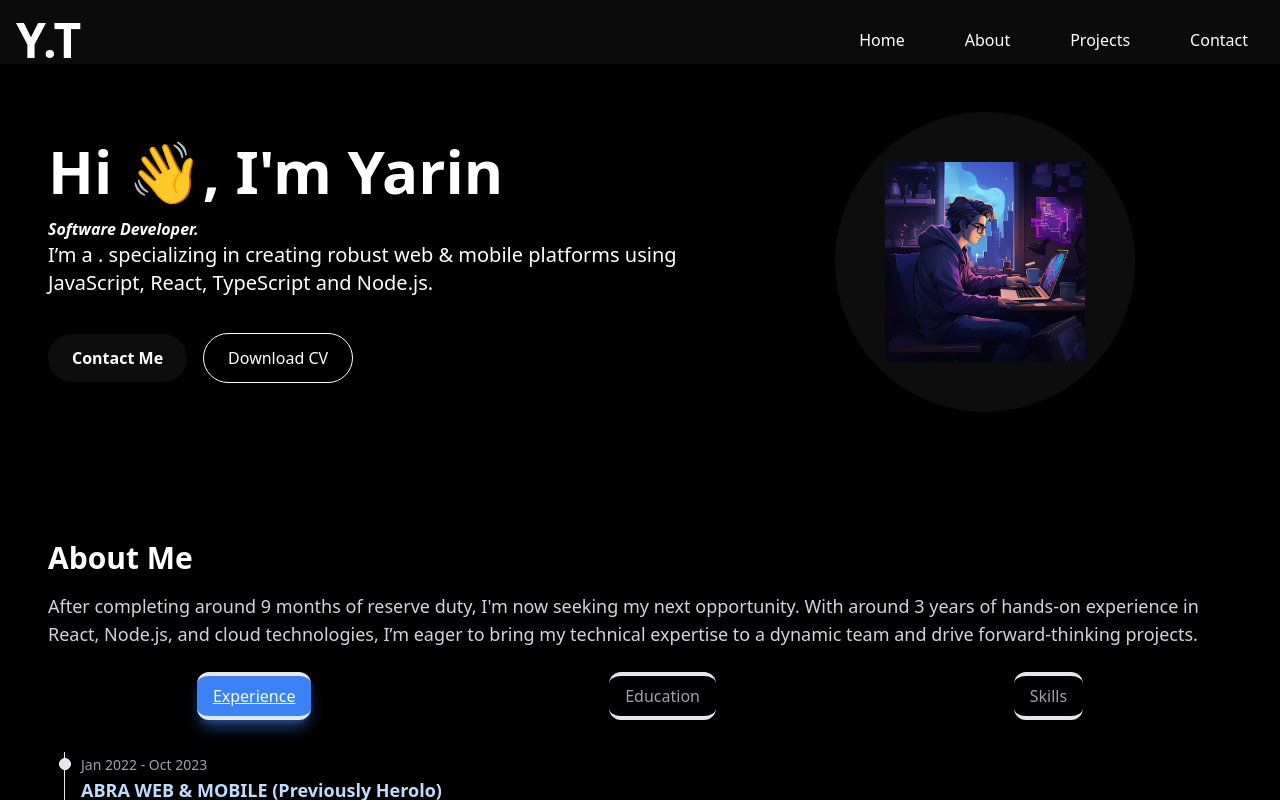
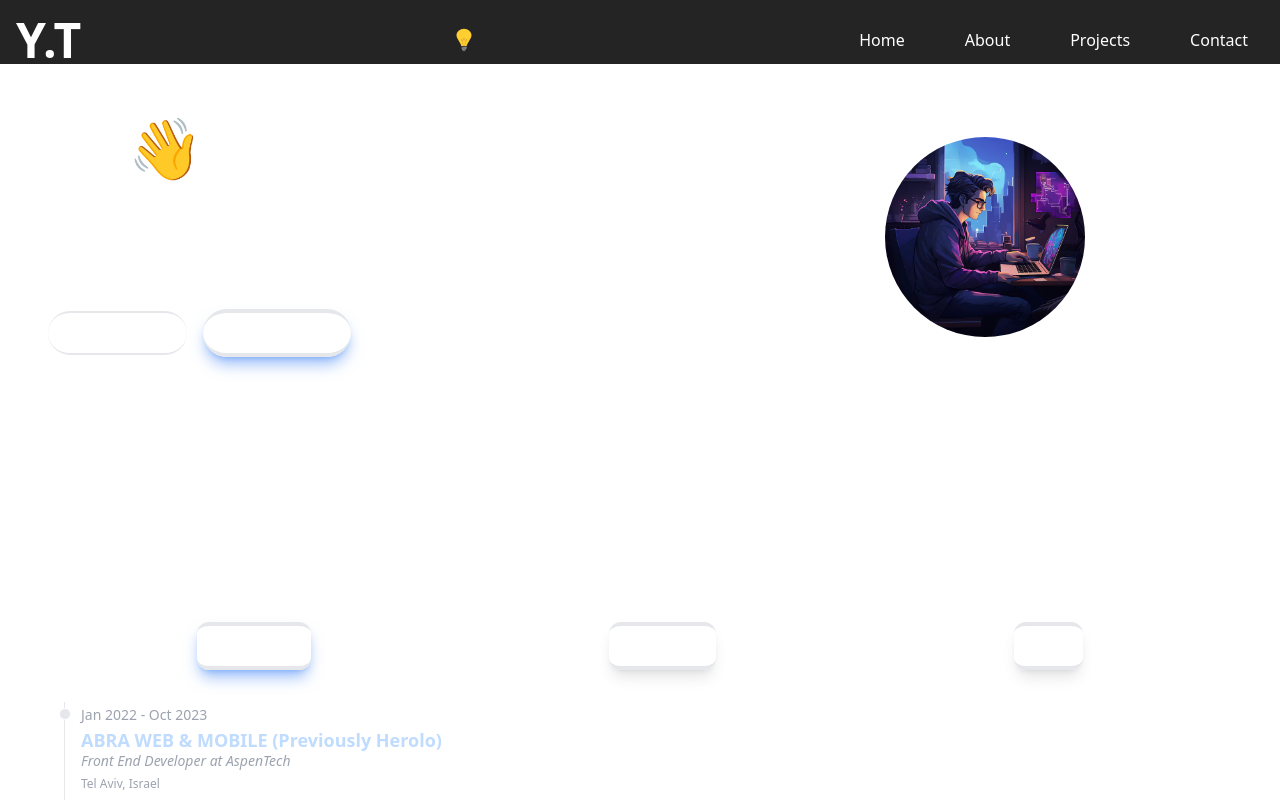
Before and after one commit to yarinTag/Y.T-Portfolio, a Next.js app: page / in a window 1280 px wide. Shown: the top 800 px of the page. Built offline with nearby package versions, Linux system fonts and the light colour scheme.

Commit message:
dark light bg + icon

```diff
--- /dev/null
+++ b/src/app/context/index.tsx
@@ -0,0 +1,30 @@
+'use strict';
+import React from 'react';
+
+interface IContextProps {
+  theme: 'white' | 'black';
+  toggleTheme: (value: boolean) => void;
+}
+
+export const ThemeContext = React.createContext<IContextProps>({
+  theme: 'white',
+  toggleTheme: () => {},
+});
+
+export const ThemeProvider = ({ children }: { children: React.ReactNode }) => {
+  const [theme, setTheme] = React.useState<'white' | 'black'>('black');
+
+  const toggleTheme = (value: boolean) => {
+    setTheme(value ? 'black' : 'white');
+  };
+
+  return (
+    <ThemeContext.Provider value={{ theme, toggleTheme }}>
+      <div
+        className={`bg-${theme} text-${theme === 'black' ? 'white' : 'black'}`}
+      >
+        {children}
+      </div>
+    </ThemeContext.Provider>
+  );
+};
--- /dev/null
+++ b/src/app/icons/LightBulbOff.tsx
@@ -0,0 +1,44 @@
+const LightBulbOff = () => (
+  <svg
+    width={'24px'}
+    height={'24px'}
+    viewBox='0 0 64 64'
+    xmlns='http://www.w3.org/2000/svg'
+    xmlnsXlink='http://www.w3.org/1999/xlink'
+    aria-hidden='true'
+    role='img'
+    className='iconify iconify--emojione'
+    preserveAspectRatio='xMidYMid meet'
+    fill='#000000'
+  >
+    <g id='SVGRepo_bgCarrier' strokeWidth='0'></g>
+    <g
+      id='SVGRepo_tracerCarrier'
+      strokeLinecap='round'
+      strokeLinejoin='round'
+    ></g>
+    <g id='SVGRepo_iconCarrier'>
+      <path d='M28 58c0 2.2 1.8 4 4 4s4-1.8 4-4h-8' fill='#616466'></path>
+      <path
+        d='M24.9 48H39c.8-4.3 3.5-8.5 6.3-12.9C48.6 30 52 24.7 52 19.6C52 9.9 43 2 32 2S12 9.9 12 19.6c0 5.1 3.4 10.4 6.6 15.5c2.8 4.4 5.5 8.6 6.3 12.9'
+        fill='#ffce31'
+      ></path>
+      <path
+        d='M26.4 33.6c.1.6.3 1.2.4 1.8c.3 1.1.5 2.1.8 3.2c.9 3.8 1.7 7 2.4 9.5h.6c-.5-2.5-1.2-5.8-2.1-9.6c-.2-1-.5-2.1-.7-3.2c-.1-.5-.2-1.1-.4-1.6c.8-.2 2.7-.8 4.6-2.9c1.9 2.1 3.8 2.7 4.6 2.9c-.1.6-.2 1.1-.4 1.6c-.2 1.1-.5 2.2-.7 3.2c-.9 3.8-1.6 7.1-2.1 9.6h.6c.6-2.5 1.5-5.7 2.4-9.5c.2-1 .5-2.1.8-3.2c.1-.6.3-1.2.4-1.8c.8-.1 1.5-.3 2-.8c.6-.6.9-1.3.7-2.1c-.1-.4-.3-.9-.9-1c-.3-.1-.5-.1-.8 0c-.3.1-.5.3-.6.4c-.5.6-.7 1.2-.9 1.8l-.3.9s-.8.1-2.7-1.2c-1-.7-1.3-1.2-1.6-1.5c.3-.4.6-.7.9-1.2c.1-.3.2-.5.3-.9c0-.3 0-.7-.2-1c-.2-.3-.4-.6-.9-.8c-.2-.1-.4-.1-.6-.1s-.4 0-.6.1c-.4.2-.7.5-.9.8c-.2.3-.2.7-.2 1c0 .3.1.6.3.9c.2.5.5.9.9 1.2c-.3.3-.6.8-1.6 1.5c-1.8 1.2-2.7 1.2-2.7 1.2l-.3-.9c-.2-.6-.4-1.2-.9-1.8c-.1-.1-.3-.3-.6-.4c-.3-.1-.6-.1-.8 0c-.6.2-.8.7-.9 1c-.1.8.2 1.5.7 2.1c.6.5 1.3.7 2 .8M38 32.1c.2-.5.4-1.1.8-1.4c.1-.1.2-.1.2-.1h.2c.1 0 .2.1.3.4c.1.4-.1 1-.5 1.3c-.3.2-.7.4-1.1.5c0-.3 0-.5.1-.7m-6.6-4.8c.2-.2.4-.4.6-.4c.2 0 .4.1.6.4c.2.3.1.7-.1 1.1c-.1.3-.3.6-.5.8c-.2-.3-.4-.5-.5-.8c-.2-.3-.3-.7-.1-1.1m-6.8 3.5c0-.2.1-.3.3-.4h.2s.1.1.2.1c.3.3.6.9.8 1.4c.1.2.1.4.2.6c-.4-.1-.8-.2-1.1-.5c-.4-.2-.6-.7-.6-1.2'
+        fill='#c79127'
+      ></path>
+      <g fill='#94989b'>
+        <path d='M24.9 50h14.3v1.8H24.9z'> </path>
+        <path d='M25.9 53.6h12.3v1.8H25.9z'> </path>
+      </g>
+      <path fill='#616466' d='M25.9 51.8h12.3v1.8H25.9z'></path>
+      <g fill='#94989b'>
+        <path d='M39.2 50l-13.3 3.6v1.9l13.3-3.7z'> </path>
+        <path d='M26.9 57.3h10.3v1.8H26.9z'> </path>
+      </g>
+      <path fill='#616466' d='M26.9 55.5h10.3v1.8H26.9z'></path>
+      <path fill='#94989b' d='M38.2 53.6l-11.3 3.7v1.9l11.3-3.7z'></path>
+    </g>
+  </svg>
+);
+export default LightBulbOff;
--- /dev/null
+++ b/src/app/icons/LightBulbOn.tsx
@@ -0,0 +1,97 @@
+const LightBulbOn = () => (
+  <svg
+    width={'24px'}
+    height={'24px'}
+    viewBox='0 0 128 128'
+    xmlns='http://www.w3.org/2000/svg'
+    xmlnsXlink='http://www.w3.org/1999/xlink'
+    aria-hidden='true'
+    role='img'
+    className='iconify iconify--noto'
+    preserveAspectRatio='xMidYMid meet'
+    fill='#000000'
+  >
+    <g id='SVGRepo_bgCarrier' strokeWidth='0'></g>
+    <g
+      id='SVGRepo_tracerCarrier'
+      strokeLinecap='round'
+      strokeLinejoin='round'
+    ></g>
+    <g id='SVGRepo_iconCarrier'>
+      <ellipse
+        cx='64'
+        cy='116.87'
+        rx='12.09'
+        ry='7.13'
+        fill='#424242'
+      ></ellipse>
+      <path
+        d='M64 4C42.92 4 25.82 19.67 25.82 38.99c0 5.04 1.52 10.43 3.75 15.18c3.13 6.68 6.54 11.62 7.54 13.44c2.78 5.06 2.38 10.39 3.15 13.73c1.45 6.24 5.79 8.5 23.73 8.5s21.8-2.15 23.41-7.9c1.1-3.91.03-8.18 2.8-13.23c1-1.82 5.07-7.85 8.21-14.54c2.23-4.75 3.75-10.14 3.75-15.18C102.18 19.67 85.08 4 64 4z'
+        fill='#ffd600'
+      ></path>
+      <ellipse cx='64' cy='86.13' rx='21.94' ry='4.46' fill='#b26500'></ellipse>
+      <ellipse cx='64' cy='86.13' rx='21.94' ry='4.46' fill='#b26500'></ellipse>
+      <ellipse cx='64' cy='86.13' rx='15.99' ry='2.06' fill='#ffa000'></ellipse>
+      <g fill='none' strokeWidth='2' strokeMiterlimit='10'>
+        <path
+          d='M53.3 56.77c-.62 1.56-2.23 4.77-1.39 6.21c1.95 3.35 6.6 4.55 6.6 7.63c0 4.7-3.42 19.93-3.42 19.93'
+          stroke='#b26500'
+        ></path>
+        <path
+          d='M74.03 56.21s2.24 4.8 1.29 6.95c-.71 1.6-4.98 4.18-5.53 4.61c-2.55 2 .84 22.78.84 22.78'
+          stroke='#b26500'
+        ></path>
+        <path
+          d='M53.3 56.77c3.44-6.8 5.21-22.32.84-21.53c-7.37 1.33 1.71 26.83 6.18 23.9s10.01-23.85 3.21-23.93c-6.8-.08.46 26.66 5.08 23.69c3.65-2.35 12.56-23.66 5.24-23.66c-6.23 0 .19 20.97.19 20.97'
+          stroke='#ffffff'
+        ></path>
+      </g>
+      <path
+        d='M85.89 87.06S80.13 89.84 64 89.84s-21.89-2.78-21.89-2.78s-.36 5.14.83 7.47c1.43 2.8 2.53 3.77 2.53 3.77l.6 2.85l-.24.75c-.31.98-.09 2.06.6 2.83l.52.58l.58 2.74l-.2.55c-.38 1.05-.12 2.22.66 3.02l.38.39l.47 2.24s2.38 5.08 15.16 5.08s15.16-5.08 15.16-5.08l.04-.19l.26-.26c.52-.51.69-1.27.44-1.95l-.15-.39l.62-2.96l1.09-1.15c.54-.57.66-1.41.31-2.11l-.5-.99l.63-2.97l.4-.31c.59-.65.6-1.63.34-2.3c-.2-.53-.04-1.13.37-1.52c.63-.6 1.44-1.51 2.04-2.64c1.23-2.29.84-7.45.84-7.45z'
+        fill='#82aec0'
+      ></path>
+      <path
+        d='M45.47 98.3l.54 2.87c5.82-.03 13.59.26 28.5-2.11c2.69-.61 5.92-1.82 2.35-1.32c0-.01-13.69 1.3-31.39.56z'
+        fill='#2f7889'
+      ></path>
+      <path
+        d='M47.47 108.07c6.44-.11 19.6-.75 33.74-3.82l.63-2.97c-14.79 3.36-28.7 3.96-34.95 4.04l.58 2.75z'
+        fill='#2f7889'
+      ></path>
+      <path
+        d='M80.31 108.49c-13.09 2.84-25.34 3.57-31.97 3.73l.43 2.04s.21 6.33 15.16 6.33s15.16-6.33 15.16-6.33s-6.38 1.82-14.23.93a.63.63 0 0 1-.01-1.26c4.69-.62 10.29-1.54 14.84-2.48l.62-2.96z'
+        fill='#2f7889'
+      ></path>
+      <path
+        d='M42.18 87.06s6.46 2.78 21.76 2.78s21.88-2.78 21.88-2.78'
+        fill='none'
+        stroke='#82aec0'
+        strokeWidth='3.997'
+        strokeLinecap='round'
+        strokeMiterlimit='10'
+      ></path>
+      <path
+        d='M49.88 10.32c3.91-.96 8-.48 10.8 2.92c.79.96 1.4 2.1 1.54 3.34c.28 2.39-1.2 4.65-2.96 6.31c-5.02 4.74-12.15 7.04-15.39 13.58c-.76 1.53-1.36 3.18-2.52 4.43c-1.16 1.25-3.09 2.01-4.6 1.21c-.8-.42-1.35-1.21-1.8-2c-2.84-5.06-2.63-11.51-.13-16.75c2.75-5.74 8.78-11.5 15.06-13.04z'
+        fill='#ffff8d'
+      ></path>
+      <path
+        d='M46.45 91.93c-.88-.4-.53-1.72.43-1.65c3.22.25 8.7.56 15.95.56c7.64 0 14.36-.57 18.28-.99c.97-.1 1.34 1.23.45 1.64c-3.02 1.42-8.55 3.04-18.03 3.04c-9.25 0-14.35-1.37-17.08-2.6z'
+        fill='#ffd600'
+      ></path>
+      <path
+        d='M51.94 102.03c-.67.24-1.36.57-1.7 1.19c-.12.23-.19.49-.14.75c.08.38.43.65.78.82c.7.34 1.49.43 2.26.44c1.59.02 3.17-.28 4.74-.58c.47-.09.95-.18 1.37-.41c.42-.23.78-.62.85-1.09c.1-.63-.35-1.24-.9-1.54c-1.9-1.05-5.34-.27-7.26.42z'
+        fill='#94d1e0'
+      ></path>
+      <path
+        d='M53.43 108.62c-.67.24-1.36.57-1.7 1.19c-.12.23-.19.49-.14.75c.08.38.43.65.78.82c.7.34 1.49.43 2.26.44c1.59.02 3.17-.28 4.74-.58c.47-.09.95-.18 1.37-.41c.42-.23.78-.62.85-1.09c.1-.63-.35-1.24-.9-1.54c-1.9-1.04-5.35-.26-7.26.42z'
+        fill='#94d1e0'
+      ></path>
+      <path
+        d='M50.01 84.2c.91.09 1.87.01 2.64-.48s1.26-1.49.95-2.35c-.16-.45-.51-.81-.85-1.15c-.75-.74-1.5-1.48-2.24-2.22c-.83-.83-1.66-1.65-2.56-2.4c-1.39-1.16-3.26-2.25-5.09-1.4c-1.56.72-1.93 2.14-1.24 3.63c1.47 3.13 4.89 6.01 8.39 6.37z'
+        fill='#ffff8d'
+      ></path>
+    </g>
+  </svg>
+);
+
+export default LightBulbOn;
--- a/src/app/layout.tsx
+++ b/src/app/layout.tsx
@@ -1,5 +1,6 @@
 import type { Metadata } from 'next';
 import localFont from 'next/font/local';
+
 import './globals.css';
 
 const geistSans = localFont({
--- a/src/app/page.tsx
+++ b/src/app/page.tsx
@@ -1,15 +1,21 @@
+'use client';
+import React from 'react';
+
+import { ThemeProvider } from './context';
 import AboutSection from '@/components/about/About';
 import Navbar from '@/components/navbar/Navbar';
 import Section from '@/components/Section';
 
 export default function Home() {
   return (
-    <main className='flex min-h-screen flex-col bg-[black]'>
+    <ThemeProvider>
+      <main className={`flex min-h-screen flex-col`}>
         <Navbar />
         <div className='container my-24 mx-auto px-12 py-4 mb-0'>
           <Section />
         </div>
         <AboutSection />
       </main>
+    </ThemeProvider>
   );
 }
--- a/src/components/AnimatedText.tsx
+++ b/src/components/AnimatedText.tsx
@@ -40,7 +40,7 @@ const AnimatedText: React.FC<AnimatedTextProps> = ({ text, delay }) => {
     <p
       style={{
         animation: 'typewrite 2s steps(30, end)',
-        color: 'white',
+        // color: 'white',
         fontStyle: 'italic',
         fontWeight: 'bold',
       }}
--- a/src/components/Section.tsx
+++ b/src/components/Section.tsx
@@ -6,29 +6,29 @@ const Section = () => {
     <section>
       <div className='grid grid-cols-1 sm:grid-cols-12'>
         <div className='col-span-7 place-self-center text-center sm:text-left'>
-          <h1 className='text-white mb-4 text-4xl sm:text-5xl lg:text-6xl font-extrabold'>
+          <h1 className='mb-4 text-4xl sm:text-5xl lg:text-6xl font-extrabold'>
             Hi 👋, I'm Yarin
           </h1>
           <AnimatedText text='Software Developer.' delay={100} />
-          <p className='text-white text-base sm:text-xl mb-6 lg:text-xl'>
+          <p className='text-base sm:text-xl mb-6 lg:text-xl'>
             I’m a . specializing in creating robust web & mobile platforms using
             JavaScript, React, TypeScript and Node.js.
           </p>
           <div>
-            <button className='mr-4 w-full sm:w-fit bg-[#0D0D0D] text-white py-3 px-6 rounded-full font-bold hover:bg-gray-700'>
+            <button className='mr-4 w-full sm:w-fit  py-2 px-6 rounded-full border-y-2 font-bold hover:bg-gray-400'>
               Contact Me
             </button>
-            <button className='mr-4 w-full sm:w-fit rounded-full py-3 px-6 bg-transparent hover:bg-slate-400 text-white border border-white mt-3'>
+            <button className='mr-4 w-full sm:w-fit  rounded-full py-2 px-6  hover:bg-slate-400  mt-3 border-y-4 shadow-lg shadow-blue-500/50'>
               Download CV
             </button>
           </div>
         </div>
         <div className='col-span-5 place-self-center mt-4 lg:mt-0'>
-          <div className='rounded-full bg-[#0D0D0D] w-[300px] h-[300px] relative'>
+          <div className='w-[250px] h-[250px] relative'>
             <Image
               src='/images/ai.png'
               alt='Hero Image'
-              className='absolute transform -translate-x-1/2 -translate-y-1/2 top-1/2 left-1/2'
+              className='rounded-full absolute transform -translate-x-1/2 -translate-y-1/2 top-1/2 left-1/2'
               width={200}
               height={200}
             />
@@ -39,5 +39,4 @@ const Section = () => {
   );
 };
 
-<p className='text-white'></p>;
 export default Section;
--- a/src/components/Skill.tsx
+++ b/src/components/Skill.tsx
@@ -12,7 +12,7 @@ const Skill: React.FC<SkillProps> = ({ title, skills }) => {
       <h3 className='italic font-bold text-blue-200 dark:text-white text-xl underline decoration-sky-500  px-4 py-2 '>
         {title}
       </h3>
-      <ul className='text-sm text-gray-300 mb-2 flex flex-wrap px-4 gap-4'>
+      <ul className='text-sm mb-2 flex flex-wrap px-4 gap-4'>
         {skills.map((skill) => (
           <li
             key={skill}
--- a/src/components/about/About.tsx
+++ b/src/components/about/About.tsx
@@ -119,8 +119,8 @@ const AboutSection = () => {
     <section className='container my-24 mx-auto px-12 py-4' id='about'>
       <div className='md:order-2'></div>
       <div className='md:order-1 flex flex-col justify-center'>
-        <h2 className='text-3xl font-bold text-white mb-4'>About Me</h2>
-        <p className='text-lg text-gray-300 mb-6'>
+        <h2 className='text-3xl font-bold mb-4'>About Me</h2>
+        <p className='text-lg mb-6'>
           After completing around 9 months of reserve duty, I'm now seeking my
           next opportunity. With around 3 years of hands-on experience in React,
           Node.js, and cloud technologies, I’m eager to bring my technical
--- a/src/components/navbar/Navbar.tsx
+++ b/src/components/navbar/Navbar.tsx
@@ -2,8 +2,11 @@
 import React from 'react';
 import Link from 'next/link';
 
+import MobileMenu from './MobileMenu';
 import NavLink, { INProps } from './NavLink';
-import MobileMenu from './MobileMenu';
+import { ThemeContext } from '@/app/context';
+import LightBulbOn from '@/app/icons/LightBulbOn';
+import LightBulbOff from '@/app/icons/LightBulbOff';
 
 const navLinks: INProps[] = [
   {
@@ -24,8 +27,11 @@ const navLinks: INProps[] = [
   },
 ];
 
+const useTheme = () => React.useContext(ThemeContext);
+
 const Navbar = () => {
   const [isOpen, setIsOpen] = React.useState(false);
+  const { theme, toggleTheme } = useTheme();
 
   const toggleMenu = () => {
     setIsOpen((prev) => !prev);
@@ -40,6 +46,14 @@ const Navbar = () => {
         >
           Y.T
         </Link>
+        <div className='toggle-theme'>
+          <button
+            className='flex items-center px-3 py-2 text-slate-200 hover:text-white hover:border-white'
+            onClick={() => toggleTheme(theme === 'black' ? false : true)}
+          >
+            {theme === 'black' ? <LightBulbOff /> : <LightBulbOn />}
+          </button>
+        </div>
         <div className='mobile-menu block md:hidden'>
           {isOpen ? (
             <button
--- a/src/components/tab/Tab.tsx
+++ b/src/components/tab/Tab.tsx
@@ -21,8 +21,8 @@ const Tab = ({ tabs }: TabProps) => {
             key={index}
             className={`px-4 py-2 border-y-4 rounded-xl shadow-lg shadow-blue-500/50${
               index === activeTab
-                ? ' underline bg-blue-500 text-white'
-                : 'bg-gray-200 text-gray-400 hover:bg-gray-300'
+                ? ' underline'
+                : 'bg-gray-200 hover:bg-gray-400'
             }`}
             onClick={() => handleTabClick(index)}
           >
```
Lines whose indentation alone changed are shown as unchanged.
